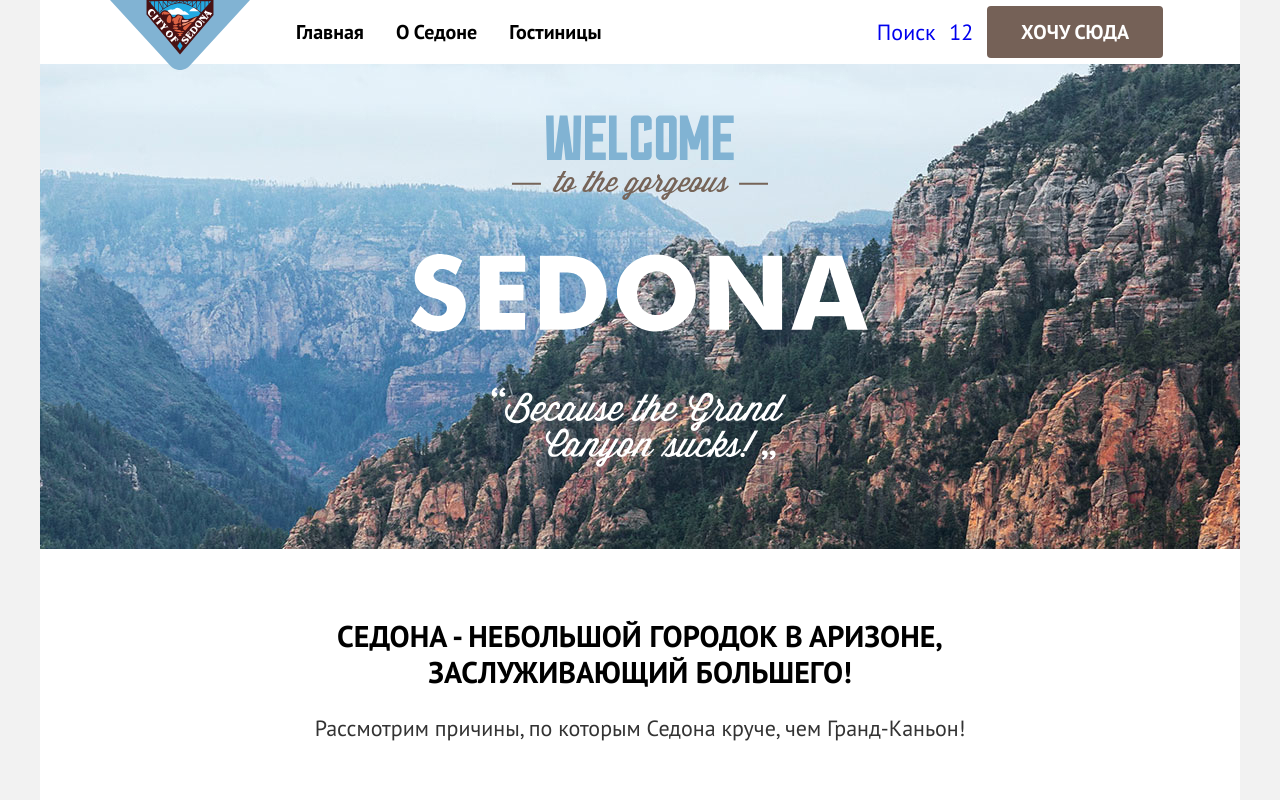
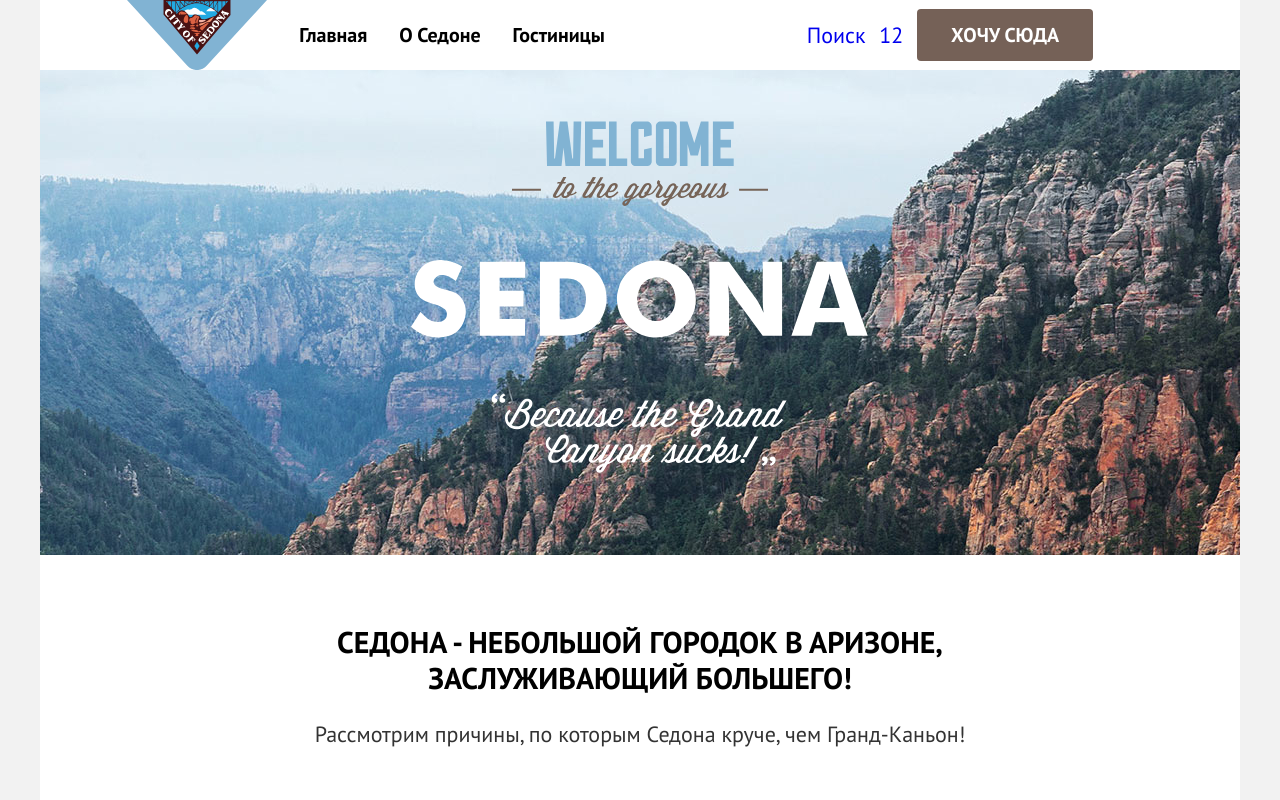
Before and after one commit to htmlacademy-htmlcss/485219-sedona-2, a plain HTML site: page index.html in a window 1280 px wide. Shown: the top 800 px of the page. Drawn offline with Linux system fonts and the light colour scheme.

Commit message:
Добавляет сетки компонентов

```diff
--- a/index.html
+++ b/index.html
@@ -11,11 +11,13 @@
     <!-- Шапка -->
     <div class="page-container">
       <header class="page-header">
-        <a class="page-header-logo" href="#">
+        <div class="container">
+
+          <nav class="main-menu">
+            <a class="page-header-logo" href="#"></a>
             <img src="images/logo-sedona.svg" width="140" height="70" alt="Логотип сайта">
           </a>
 
-        <nav class="main-menu">
             <ul class="navigation-list">
               <li class="navigation-item">
                 <a class="navigation-link">Главная</a>
@@ -27,7 +29,6 @@
                 <a class="navigation-link" href="catalog.html">Гостиницы</a>
               </li>
             </ul>
-
             <ul class="actions-list">
               <li class="actions-item">
                 <a class="actions-link" href="#">
@@ -47,6 +48,7 @@
               </li>
             </ul>
           </nav>
+        </div>
       </header>
 
       <main class="main-index">
--- a/styles/styles.css
+++ b/styles/styles.css
@@ -18,6 +18,17 @@
 *::before,
 *::after {
   box-sizing: border-box;
+}
+
+.visually-hidden {
+  position: absolute;
+  width: 1px;
+  height: 1px;
+  margin: -1px;
+  padding: 0;
+  border: 0;
+  clip: rect(0 0 0 0);
+  overflow: hidden;
 }
 
 body {
@@ -155,16 +166,12 @@ body {
 
 /* Шапка */
 .page-header {
-  color: inherit;
-  background-color: inherit;
-  min-height: 64px;
+  /* min-height: 64px; */
   display: flex;
   justify-content: space-between;
 }
 
 .page-header-logo img {
-  margin-left: 70px;
-  margin-right: 30px;
   margin-bottom: -15px;
   padding: 0;
   border: none;
@@ -543,9 +550,6 @@ body {
 }
 
 .product-card-image-link {
-  /*grid-column: 1 / 4;*/
-  /*padding: 0;*/
-  /*margin: 0;*/
   grid-area: image;
 }
 
@@ -554,14 +558,11 @@ body {
 }
 
 .product-card-title-link {
-  /*grid-column: span 3;*/
-  /*justify-content: start;*/
   grid-area: title;
 }
 
 .product-card-title {
   margin: 0;
-  /*background-color: red;*/
 }
 
 .product-type-label {
@@ -702,14 +703,3 @@ body {
 .developer {
   margin: 0 70px 0 0;
 }
-
-.visually-hidden {
-  position: absolute;
-  width: 1px;
-  height: 1px;
-  margin: -1px;
-  padding: 0;
-  border: 0;
-  clip: rect(0 0 0 0);
-  overflow: hidden;
-}
```
Lines whose indentation alone changed are shown as unchanged.
